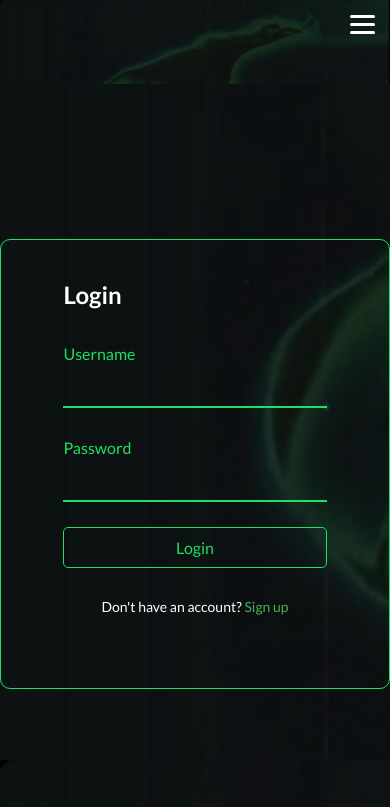
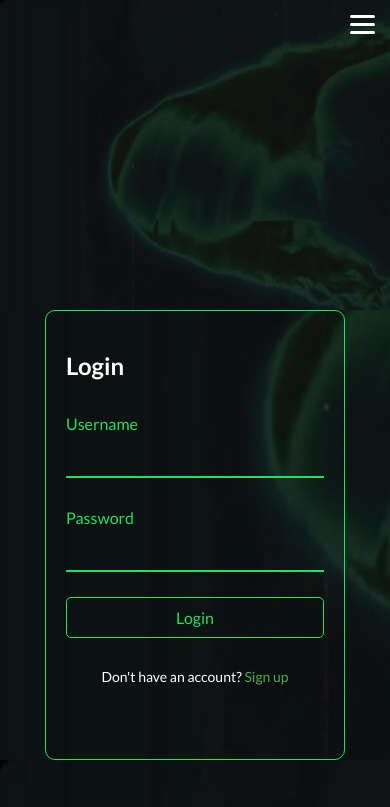
Before and after one commit to Spotify-Soulmate-Team/Spotify-Soulmate, a PHP site: page /login.html in a window 390 px wide. Shown: the top 807 px of the page. Run offline with PHP 8.4, Linux system fonts and the light colour scheme; some web fonts are replaced.

Commit message:
login finished

```diff
--- a/css/login.css
+++ b/css/login.css
@@ -4,7 +4,7 @@
 	box-sizing: border-box;
 }
 .main-header{
-  height: 10vh;
+  height: 50vh;
 }
 body {
 	display: flex;
@@ -143,4 +143,7 @@ section{
     .nav-item{
       margin: 4px 0;
     }
+    .container{
+      width:300px;
+    }
   }
--- a/login.html
+++ b/login.html
@@ -1,6 +1,7 @@
 <!DOCTYPE html>
 <html>
 <head>
+	<meta name="viewport" content="width=device-width, initial-scale=1.0">
 	<link rel="stylesheet" href="/css/style.css">
 	<link rel="stylesheet" href="/css/login.css">
 	<script src="/js/script.js" defer></script>
```
